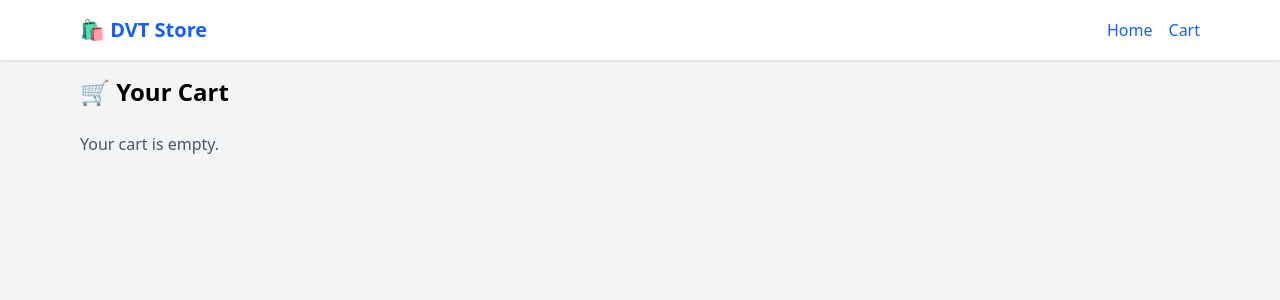
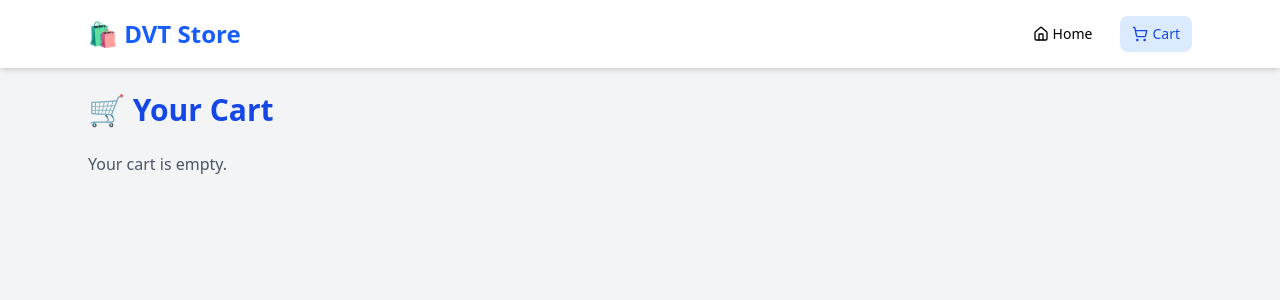
Before and after one commit to Ankitadal123/Ecommerce-site, a React (Vite) app in the folder challenge-react-storefront/: page /cart in a window 1280 px wide. Shown: the top 300 px of the page. Built offline with nearby package versions, Linux system fonts and the light colour scheme.

Commit message:
Added Improved layout and header with icons,added complete README with architecture and setup,added product cards with toast notifications

```diff
--- a/challenge-react-storefront/package.json
+++ b/challenge-react-storefront/package.json
@@ -10,6 +10,7 @@
     "preview": "vite preview"
   },
   "dependencies": {
+    "lucide-react": "^0.511.0",
     "react": "^19.1.0",
     "react-dom": "^19.1.0",
     "react-router-dom": "^7.6.0",
--- a/challenge-react-storefront/src/App.tsx
+++ b/challenge-react-storefront/src/App.tsx
@@ -1,20 +1,40 @@
-import { Routes, Route, Link } from 'react-router-dom';
+import { Routes, Route, NavLink } from 'react-router-dom';
 import Home from './pages/Home';
 import Cart from './pages/Cart';
+import { ShoppingCart, Home as HomeIcon } from 'lucide-react'; // Install this icon lib
 
 export default function App() {
   return (
     <div className="min-h-screen bg-gray-100">
-      <header className="bg-white shadow mb-4">
-        <div className="max-w-6xl mx-auto px-4 py-4 flex justify-between items-center">
-          <h1 className="text-xl font-bold text-blue-600">🛍️ DVT Store</h1>
-          <nav className="flex gap-4">
-            <Link to="/" className="text-blue-600 hover:underline">Home</Link>
-            <Link to="/cart" className="text-blue-600 hover:underline">Cart</Link>
+      <header className="bg-white shadow-md sticky top-0 z-40">
+        <div className="max-w-6xl mx-auto px-6 py-4 flex justify-between items-center">
+          <h1 className="text-2xl font-bold text-blue-600">🛍️ DVT Store</h1>
+          <nav className="flex gap-4 text-sm font-medium">
+            <NavLink
+              to="/"
+              className={({ isActive }) =>
+                `flex items-center gap-1 px-3 py-2 rounded-lg transition ${
+                  isActive ? 'bg-blue-100 text-blue-700' : 'hover:text-blue-600'
+                }`
+              }
+            >
+              <HomeIcon className="h-4 w-4" /> Home
+            </NavLink>
+            <NavLink
+              to="/cart"
+              className={({ isActive }) =>
+                `flex items-center gap-1 px-3 py-2 rounded-lg transition ${
+                  isActive ? 'bg-blue-100 text-blue-700' : 'hover:text-blue-600'
+                }`
+              }
+            >
+              <ShoppingCart className="h-4 w-4" /> Cart
+            </NavLink>
           </nav>
         </div>
       </header>
-      <main className="max-w-6xl mx-auto px-4">
+
+      <main className="max-w-6xl mx-auto px-6 py-6">
         <Routes>
           <Route path="/" element={<Home />} />
           <Route path="/cart" element={<Cart />} />
--- a/challenge-react-storefront/src/components/ProductCard.tsx
+++ b/challenge-react-storefront/src/components/ProductCard.tsx
@@ -13,13 +13,13 @@ export default function ProductCard({ product }: { product: Product }) {
   };
 
   return (
-    <div className="border bg-white rounded p-4 flex flex-col shadow-sm">
-      <img src={product.image} alt={product.title} className="h-40 object-contain mb-2" />
-      <h2 className="font-semibold text-sm mb-1 line-clamp-2">{product.title}</h2>
-      <p className="text-lg font-bold text-green-700 mb-2">${product.price}</p>
+    <div className="bg-white rounded-xl shadow-md overflow-hidden hover:shadow-lg transition-shadow flex flex-col p-4 relative">
+      <img src={product.image} alt={product.title} className="h-48 object-contain mx-auto mb-4" />
+      <h2 className="text-md font-medium mb-1 line-clamp-2">{product.title}</h2>
+      <p className="text-green-600 font-semibold text-lg mb-3">${product.price.toFixed(2)}</p>
       <button
         onClick={handleAdd}
-        className="mt-auto bg-blue-600 hover:bg-blue-700 text-white py-1 px-3 rounded transition"
+        className="bg-gradient-to-r from-blue-600 to-blue-500 hover:from-blue-700 hover:to-blue-600 text-white font-semibold py-2 px-4 rounded-lg shadow mt-auto"
       >
         Add to Cart
       </button>
--- a/challenge-react-storefront/src/pages/Cart.tsx
+++ b/challenge-react-storefront/src/pages/Cart.tsx
@@ -2,26 +2,34 @@ import useCartStore from '../store/cartStore';
 
 export default function Cart() {
   const cart = useCartStore(state => state.cart);
-
   const total = cart.reduce((sum, item) => sum + item.price * item.quantity, 0);
 
   return (
     <div>
-      <h1 className="text-2xl font-bold mb-6">🛒 Your Cart</h1>
+      <h1 className="text-3xl font-bold mb-6 text-blue-700">🛒 Your Cart</h1>
+
       {cart.length === 0 ? (
         <p className="text-gray-600">Your cart is empty.</p>
       ) : (
-        <div className="space-y-4">
+        <div className="space-y-6">
           {cart.map(item => (
-            <div key={item.id} className="flex justify-between items-center border p-4 rounded bg-white shadow-sm">
-              <div>
-                <h2 className="font-semibold">{item.title}</h2>
-                <p className="text-gray-600">Qty: {item.quantity}</p>
+            <div
+              key={item.id}
+              className="flex items-start justify-between p-4 bg-white rounded-lg shadow-sm"
+            >
+              <div className="flex gap-4">
+                <img src={item.image} className="h-20 w-20 object-contain" />
+                <div>
+                  <h2 className="font-semibold text-gray-800">{item.title}</h2>
+                  <p className="text-gray-500 text-sm">Quantity: {item.quantity}</p>
+                </div>
               </div>
-              <div className="text-right font-bold">${(item.price * item.quantity).toFixed(2)}</div>
+              <div className="font-bold text-lg text-green-600">
+                ${(item.price * item.quantity).toFixed(2)}
+              </div>
             </div>
           ))}
-          <div className="text-right mt-6 text-xl font-bold">
+          <div className="text-right text-xl font-bold text-blue-700">
             Total: ${total.toFixed(2)}
           </div>
         </div>
```
Also changed, not shown: 2 other files (tests, documents, lock files or other folders).
